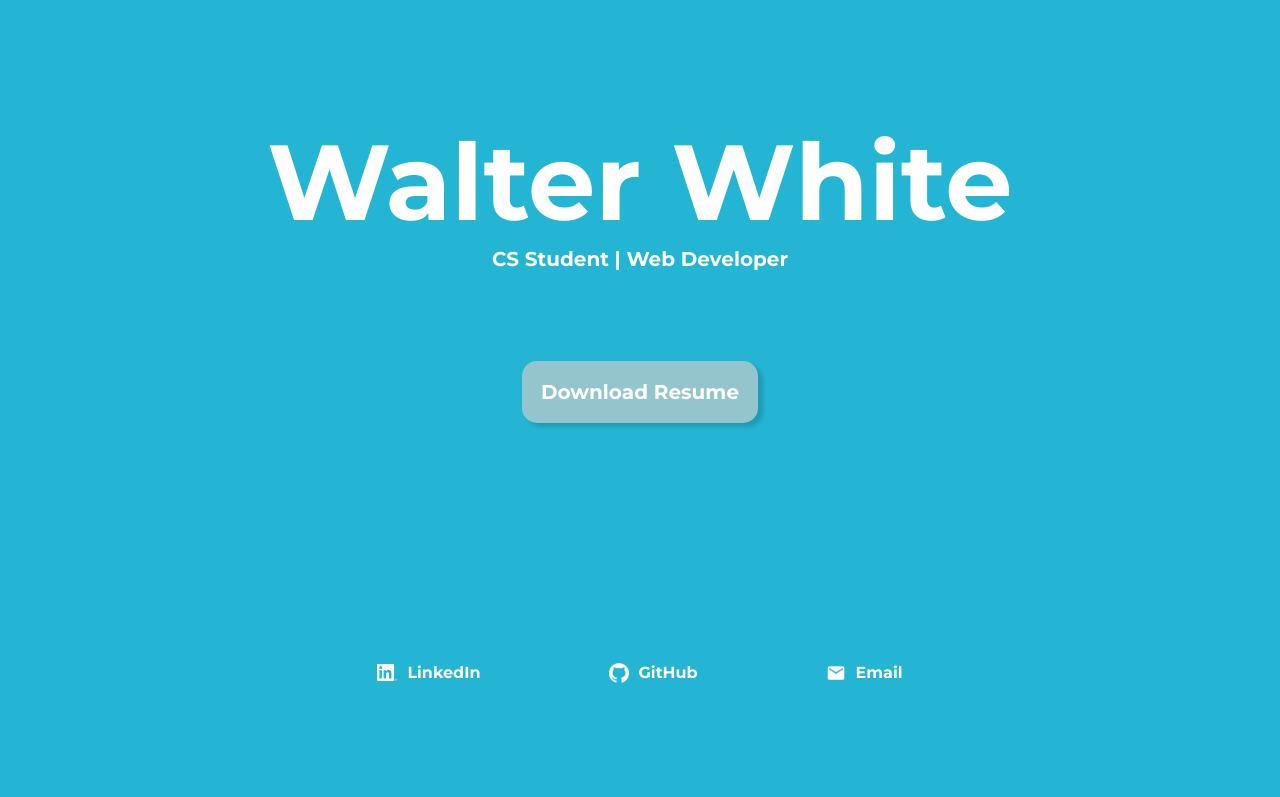
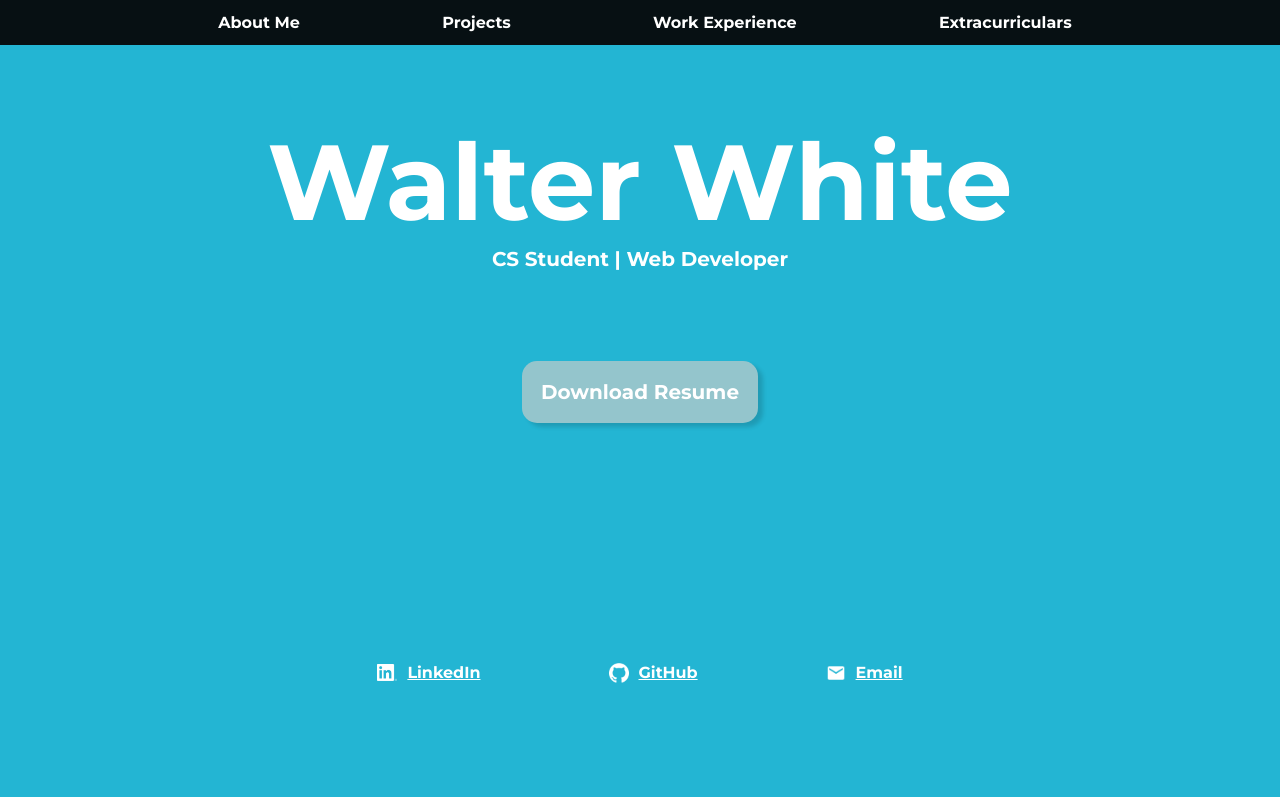
Before and after one commit to acm-projects/workshop-Personal-Website, a plain HTML site: page src/index.html in a window 1280 px wide. Shown: the top 797 px of the page. Drawn offline with Linux system fonts and the light colour scheme.

Commit message:
Created navbar

```diff
--- a/src/index.html
+++ b/src/index.html
@@ -16,8 +16,11 @@
 
     <body>
         <!-- Code for link header -->
-        <div>
-
+        <div id="navbar">
+            <a href="#about">About Me</a>
+            <a>Projects</a>
+            <a>Work Experience</a>
+            <a>Extracurriculars</a>
         </div>
 
         <!-- Code for intro section -->
@@ -34,6 +37,7 @@
             </div>
         </section>
 
+        <a id="about"></a>
         <section>
             a
         </section>
--- a/src/styles/index.css
+++ b/src/styles/index.css
@@ -9,6 +9,23 @@
 
 html, body {
     height: 100%;
+}
+
+#navbar {
+    background-color: #071013;
+
+    text-align: center;
+
+    width: 100%;
+    position: fixed;
+    top: 0;
+    z-index: 1;
+
+    padding: 1%;
+}
+
+#navbar a {
+    text-decoration: none;
 }
 
 section {
@@ -109,7 +126,6 @@ button:active {
 a {
     color: white;
     font-weight: bold;
-    text-decoration: none;
     margin-left: 10px;
 }
 
```
